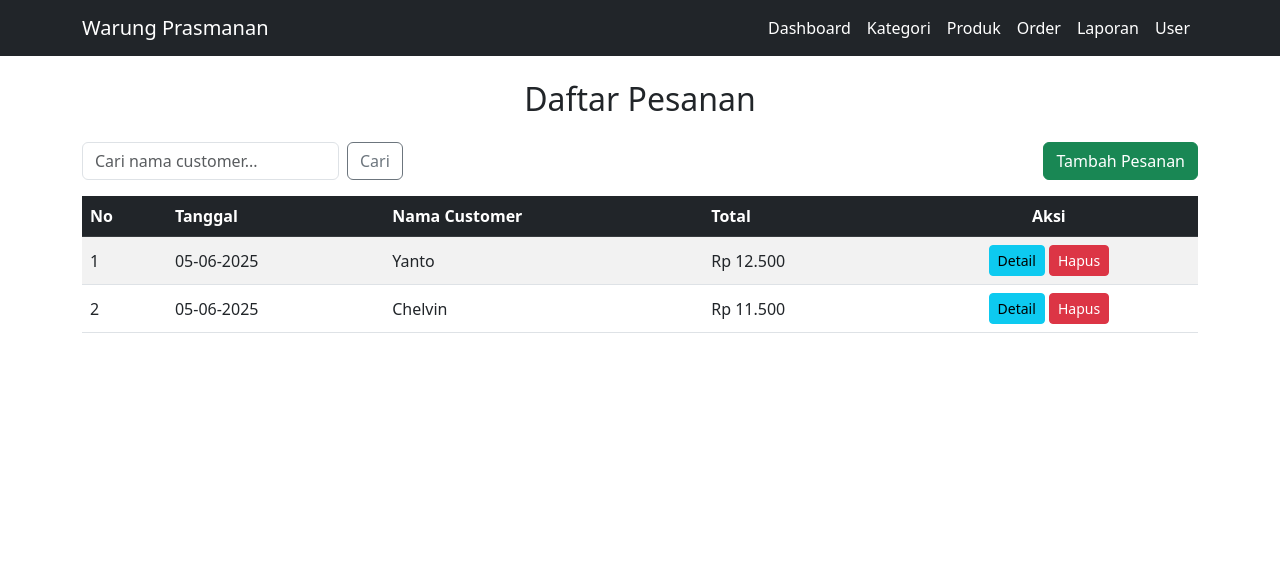
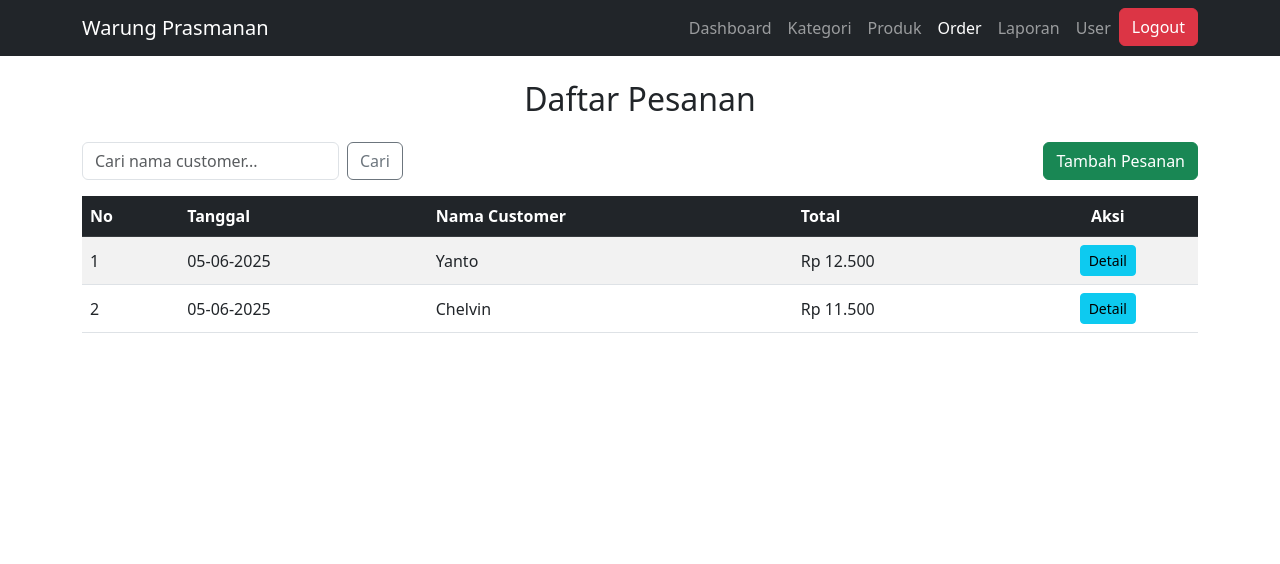
Before and after one commit to chelvinramadani/WarungPrasmanan, a PHP site: page /order/index.php in a window 1280 px wide. Shown: the top 564 px of the page. Run offline with PHP 8.4, Linux system fonts and the light colour scheme; a user stored in the database is signed in; data comes from the database, SQL or seed files in the repository.

Commit message:
dashboard

```diff
--- a/includes/navbar.php
+++ b/includes/navbar.php
@@ -1,3 +1,18 @@
+<?php
+// Mengatur sesi agar berakhir saat browser ditutup
+session_set_cookie_params(0);
+session_start();
+
+// Jika pengguna belum login, arahkan ke halaman login
+if (!isset($_SESSION['user_id'])) {
+    header("Location: /katalog_produk/login.php");
+    exit;
+}
+
+// Mendapatkan path lengkap dari URL saat ini
+$current_page = $_SERVER['REQUEST_URI'];
+?>
+
 <!DOCTYPE html>
 <html lang="en">
 <head>
@@ -7,6 +22,7 @@
     <link href="https://cdn.jsdelivr.net/npm/bootstrap@5.3.0/dist/css/bootstrap.min.css" rel="stylesheet">
 </head>
 <body>
+
 <nav class="navbar navbar-expand-lg navbar-dark bg-dark">
   <div class="container">
     <a class="navbar-brand" href="/katalog_produk/index.php">Warung Prasmanan</a>
@@ -15,32 +31,34 @@
     </button>
 
     <div class="collapse navbar-collapse" id="navbarNav">
-    <ul class="navbar-nav ms-auto">
+      <ul class="navbar-nav ms-auto">
         <li class="nav-item">
-          <a class="nav-link active" href="/katalog_produk/index.php">Dashboard</a>
+          <a class="nav-link <?= (strpos($current_page, 'dashboard.php') !== false) ? 'active' : ''; ?>" href="/katalog_produk/dashboard.php">Dashboard</a>
         </li>
+
+        <?php if ($_SESSION['role'] == 'admin'): ?>
+            <li class="nav-item"><a class="nav-link <?= (strpos($current_page, '/kategori/') !== false) ? 'active' : ''; ?>" href="/katalog_produk/kategori/index.php">Kategori</a></li>
+            <li class="nav-item"><a class="nav-link <?= (strpos($current_page, '/produk/') !== false) ? 'active' : ''; ?>" href="/katalog_produk/produk/index.php">Produk</a></li>
+            <li class="nav-item"><a class="nav-link <?= (strpos($current_page, '/order/') !== false) ? 'active' : ''; ?>" href="/katalog_produk/order/index.php">Order</a></li>
+            <li class="nav-item"><a class="nav-link <?= (strpos($current_page, '/laporan/') !== false) ? 'active' : ''; ?>" href="/katalog_produk/laporan/index.php">Laporan</a></li>
+            <li class="nav-item"><a class="nav-link <?= (strpos($current_page, '/user/') !== false) ? 'active' : ''; ?>" href="/katalog_produk/user/index.php">User</a></li>
+
+        <?php elseif ($_SESSION['role'] == 'kasir'): ?>
+            <li class="nav-item"><a class="nav-link <?= (strpos($current_page, '/order/') !== false) ? 'active' : ''; ?>" href="/katalog_produk/order/index.php">Order</a></li>
+
+        <?php elseif ($_SESSION['role'] == 'manajer'): ?>
+            <li class="nav-item"><a class="nav-link <?= (strpos($current_page, '/laporan/') !== false) ? 'active' : ''; ?>" href="/katalog_produk/laporan/index.php">Laporan</a></li>
+
+        <?php endif; ?>
+
         <li class="nav-item">
-          <a class="nav-link active" href="/katalog_produk/kategori/index.php">Kategori</a>
+          <a class="btn btn-danger" href="/katalog_produk/logout.php">Logout</a>
         </li>
-        <li class="nav-item">
-          <a class="nav-link active" href="/katalog_produk/produk/index.php">Produk</a>
-        </li>
-        <li class="nav-item">
-          <a class="nav-link active" href="/katalog_produk/order/index.php">Order</a>
-        </li>
-        <li class="nav-item">
-          <a class="nav-link active" href="/katalog_produk/laporan/index.php">Laporan</a>
-        </li>
-        <li class="nav-item">
-          <a class="nav-link active" href="/katalog_produk/user/index.php">User</a>
-        </li>
-      </ul>
       </ul>
     </div>
   </div>
 </nav>
 
-
-    <script src="https://cdn.jsdelivr.net/npm/bootstrap@5.3.0/dist/js/bootstrap.bundle.min.js"></script>
+<script src="https://cdn.jsdelivr.net/npm/bootstrap@5.3.0/dist/js/bootstrap.bundle.min.js"></script>
 </body>
 </html>
--- a/kategori/index.php
+++ b/kategori/index.php
@@ -1,5 +1,5 @@
 <?php
-session_start();
+
 include '../config/db.php';
 include '../includes/navbar.php';
 
--- a/laporan/index.php
+++ b/laporan/index.php
@@ -1,5 +1,5 @@
 <?php
-session_start();
+
 include '../config/db.php';
 include '../includes/navbar.php';
 
--- a/order/create.php
+++ b/order/create.php
@@ -1,5 +1,5 @@
 <?php
-session_start();
+
 include '../config/db.php';
 include '../includes/navbar.php';
 
--- a/order/detail.php
+++ b/order/detail.php
@@ -1,5 +1,5 @@
 <?php
-session_start();
+
 include '../config/db.php';
 include '../includes/navbar.php';
 
--- a/order/index.php
+++ b/order/index.php
@@ -1,5 +1,5 @@
 <?php
-session_start();
+
 include '../config/db.php';
 include '../includes/navbar.php';
 ?>
@@ -57,7 +57,6 @@ include '../includes/navbar.php';
                             <td>Rp " . number_format($row['total_harga'], 0, ',', '.') . "</td>
                             <td class='text-center'>
                                 <a href='detail.php?id={$row['id']}' class='btn btn-sm btn-info'>Detail</a>
-                                <a href='hapus.php?id={$row['id']}' class='btn btn-sm btn-danger' onclick='return confirm(\"Yakin ingin menghapus pesanan?\")'>Hapus</a>
                             </td>
                         </tr>";
                         $no++;
--- a/produk/create.php
+++ b/produk/create.php
@@ -1,5 +1,5 @@
 <?php
-session_start();
+
 include '../config/db.php';
 include '../includes/navbar.php';
 
--- a/produk/edit.php
+++ b/produk/edit.php
@@ -1,5 +1,5 @@
 <?php
-session_start();
+
 include '../config/db.php';
 include '../includes/navbar.php';
 
--- a/produk/index.php
+++ b/produk/index.php
@@ -1,5 +1,5 @@
 <?php
-session_start();
+
 include '../config/db.php';
 include '../includes/navbar.php';
 
--- a/user/index.php
+++ b/user/index.php
@@ -1,5 +1,5 @@
 <?php
-session_start();
+
 include '../config/db.php';
 include '../includes/navbar.php';
 
```
Also changed, not shown: dashboard.php (added, +26 -0 lines), includes/auth.php (added, +9 -0 lines), includes/functions.php (deleted, +0 -22 lines), login.php (+15 -2 lines), logout.php (added, +11 -0 lines), register.php (+12 -0 lines).
